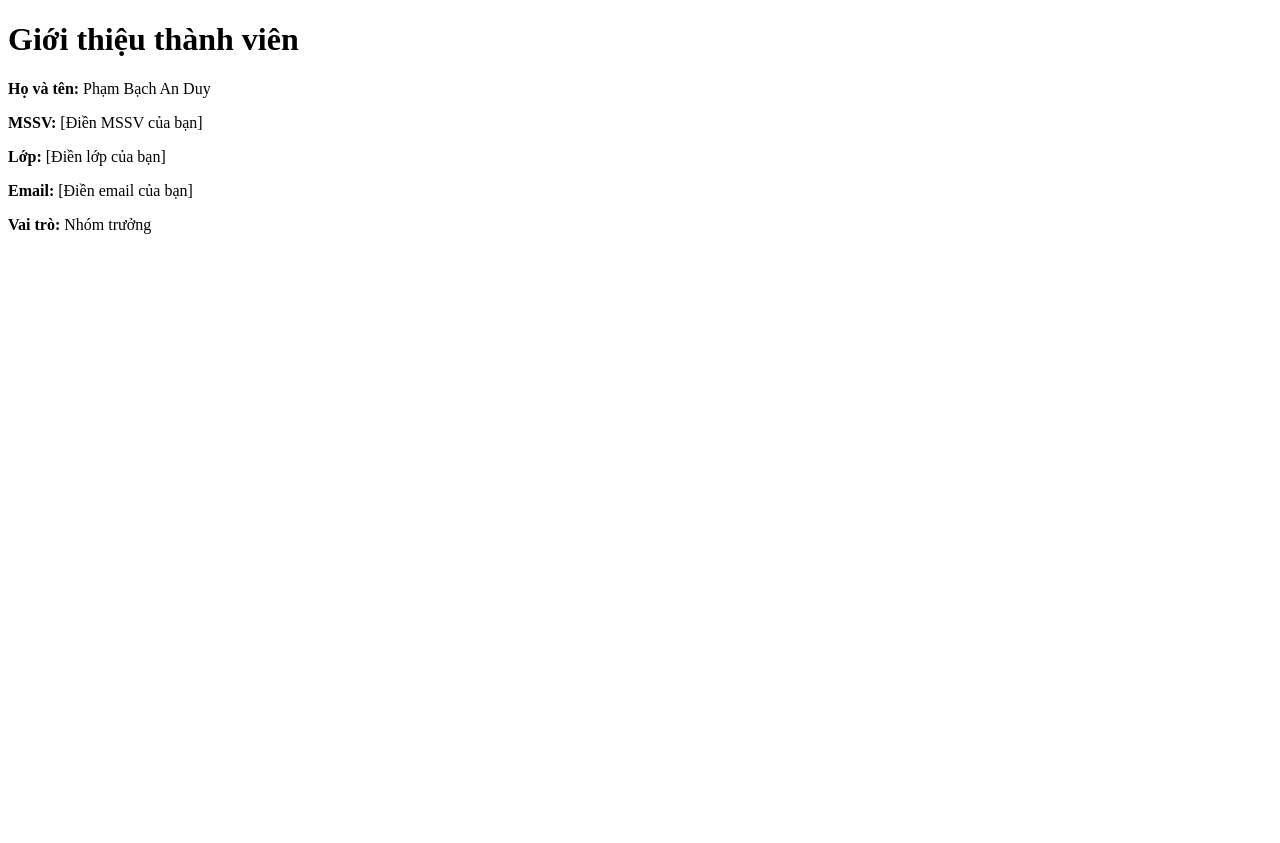
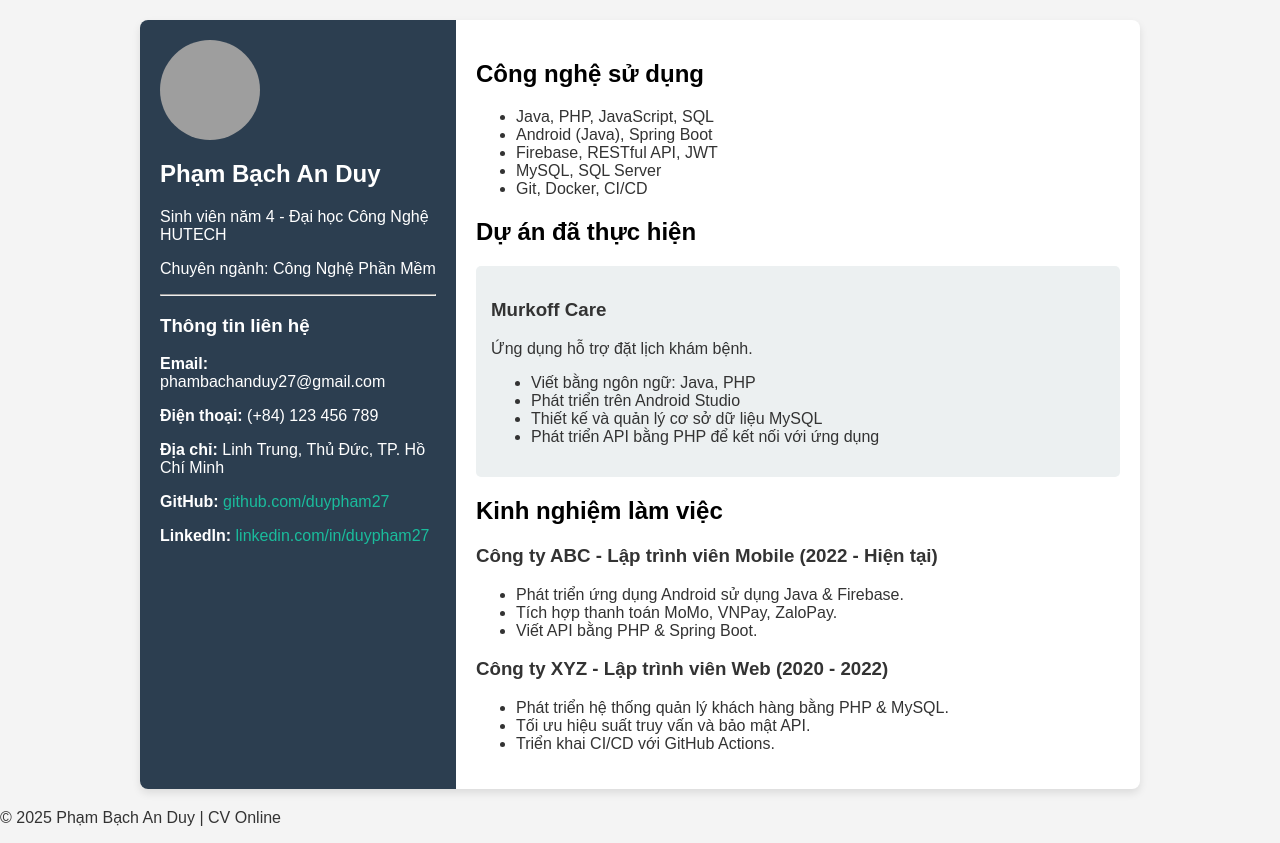
Before and after one commit to duypham27/Git_Exam_G15.github.io, a plain HTML site: page students/student1.html in a window 1280 px wide. Before the commit the page ends 800 px from the top, so only its background shows below. Drawn offline with Linux system fonts and the light colour scheme; grey boxes are pictures that could not be loaded.

Commit message:
update student1

```diff
--- /dev/null
+++ b/assets/css/anduy.css
@@ -0,0 +1,62 @@
+body {
+    font-family: Arial, sans-serif;
+    margin: 0;
+    padding: 0;
+    background-color: #f4f4f4;
+    color: #333;
+}
+
+.cv-container {
+    display: flex;
+    max-width: 1000px;
+    margin: 20px auto;
+    background: #fff;
+    border-radius: 8px;
+    overflow: hidden;
+    box-shadow: 0 4px 8px rgba(0, 0, 0, 0.1);
+}
+
+.sidebar {
+    width: 30%;
+    background: #2c3e50;
+    color: white;
+    padding: 20px;
+    text-align: left;
+}
+
+.sidebar .avatar {
+    width: 100px;
+    height: 100px;
+    border-radius: 50%;
+    display: block;
+    margin-bottom: 10px;
+}
+
+.sidebar .info {
+    margin-bottom: 20px;
+}
+
+.sidebar a {
+    color: #1abc9c;
+    text-decoration: none;
+}
+
+.content {
+    width: 70%;
+    padding: 20px;
+    text-align: left;
+}
+
+h2 {
+    color: white;
+}
+
+.project-card {
+    background: #ecf0f1;
+    padding: 15px;
+    border-radius: 5px;
+    margin-top: 10px;
+}
+.minih2 {
+    color: black;
+}
--- a/students/student1.html
+++ b/students/student1.html
@@ -3,14 +3,76 @@
 <head>
     <meta charset="UTF-8">
     <meta name="viewport" content="width=device-width, initial-scale=1.0">
-    <title>Giới thiệu thành viên</title>
+    <title>CV - Phạm Bạch An Duy</title>
+    <link rel="stylesheet" href="/assets/css/anduy.css">
 </head>
 <body>
-    <h1>Giới thiệu thành viên</h1>
-    <p><strong>Họ và tên:</strong> Phạm Bạch An Duy</p>
-    <p><strong>MSSV:</strong> [Điền MSSV của bạn]</p>
-    <p><strong>Lớp:</strong> [Điền lớp của bạn]</p>
-    <p><strong>Email:</strong> [Điền email của bạn]</p>
-    <p><strong>Vai trò:</strong> Nhóm trưởng</p>
+    <div class="cv-container">
+        <aside class="sidebar">
+            <img src="https://i.imgur.com/7YMb8fu.jpg" alt="Avatar con mèo" class="avatar">
+            <h2>Phạm Bạch An Duy</h2>
+            <p>Sinh viên năm 4 - Đại học Công Nghệ HUTECH</p>
+            <p>Chuyên ngành: Công Nghệ Phần Mềm</p>
+            <hr>
+            <h3>Thông tin liên hệ</h3>
+            <p><strong>Email:</strong> phambachanduy27@gmail.com</p>
+            <p><strong>Điện thoại:</strong> (+84) 123 456 789</p>
+            <p><strong>Địa chỉ:</strong> Linh Trung, Thủ Đức, TP. Hồ Chí Minh</p>
+            <p><strong>GitHub:</strong> <a href="https://github.com/duypham27" target="_blank">github.com/duypham27</a></p>
+            <p><strong>LinkedIn:</strong> <a href="https://linkedin.com/in/duypham27" target="_blank">linkedin.com/in/duypham27</a></p>
+        </aside>
+
+        <main class="content">
+            <section class="skills">
+                <h2 class = "minih2">Công nghệ sử dụng</h2>
+                <ul>
+                    <li>Java, PHP, JavaScript, SQL</li>
+                    <li>Android (Java), Spring Boot</li>
+                    <li>Firebase, RESTful API, JWT</li>
+                    <li>MySQL, SQL Server</li>
+                    <li>Git, Docker, CI/CD</li>
+                </ul>
+            </section>
+
+            <section class="projects">
+                <h2 class = "minih2">Dự án đã thực hiện</h2>
+                <div class="project-card">
+                    <h3>Murkoff Care</h3>
+                    <p>Ứng dụng hỗ trợ đặt lịch khám bệnh.</p>
+                    <ul>
+                        <li>Viết bằng ngôn ngữ: Java, PHP</li>
+                        <li>Phát triển trên Android Studio</li>
+                        <li>Thiết kế và quản lý cơ sở dữ liệu MySQL</li>
+                        <li>Phát triển API bằng PHP để kết nối với ứng dụng</li>
+                    </ul>
+                </div>
+            </section>
+
+            <section class="experience">
+                <h2 class = "minih2">Kinh nghiệm làm việc</h2>
+                <div class="job">
+                    <h3>Công ty ABC - Lập trình viên Mobile (2022 - Hiện tại)</h3>
+                    <ul>
+                        <li>Phát triển ứng dụng Android sử dụng Java & Firebase.</li>
+                        <li>Tích hợp thanh toán MoMo, VNPay, ZaloPay.</li>
+                        <li>Viết API bằng PHP & Spring Boot.</li>
+                    </ul>
+                </div>
+
+                <div class="job">
+                    <h3>Công ty XYZ - Lập trình viên Web (2020 - 2022)</h3>
+                    <ul>
+                        <li>Phát triển hệ thống quản lý khách hàng bằng PHP & MySQL.</li>
+                        <li>Tối ưu hiệu suất truy vấn và bảo mật API.</li>
+                        <li>Triển khai CI/CD với GitHub Actions.</li>
+                    </ul>
+                </div>
+            </section>
+        </main>
+    </div>
+
+    <footer>
+        <p>&copy; 2025 Phạm Bạch An Duy | CV Online</p>
+    </footer>
 </body>
 </html>
```
